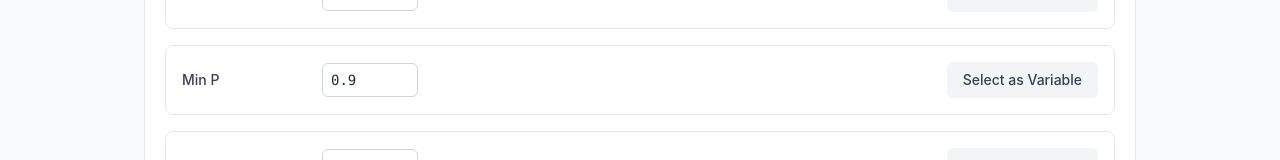
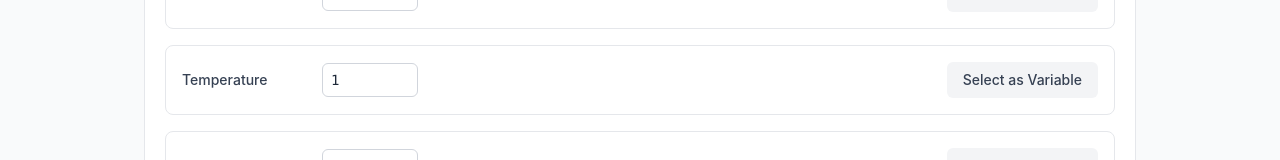
Before and after one commit to thirdmadman/llm-hyperparameters-tuner, a React (Vite) app: page / in a window 1280 px wide. Shown: the part 546-706 px from the top of the page. Built offline with nearby package versions, Linux system fonts and the light colour scheme.

Commit message:
chore: add temperature

```diff
--- a/src/pages/main-page/mocks.ts
+++ b/src/pages/main-page/mocks.ts
@@ -23,6 +23,17 @@ export const DEFAULT_LLM_PARAMETERS: Array<ILlmParameter> = [
     value: 512,
     min: 1,
     max: 102400,
+    isVariable: false,
+    startVariateFrom: null,
+    endVariateTo: null,
+    stepsCount: null,
+  },
+  {
+    label: 'Temperature',
+    name: 'temperature',
+    value: 1,
+    min: 0,
+    max: 2,
     isVariable: false,
     startVariateFrom: null,
     endVariateTo: null,
```
